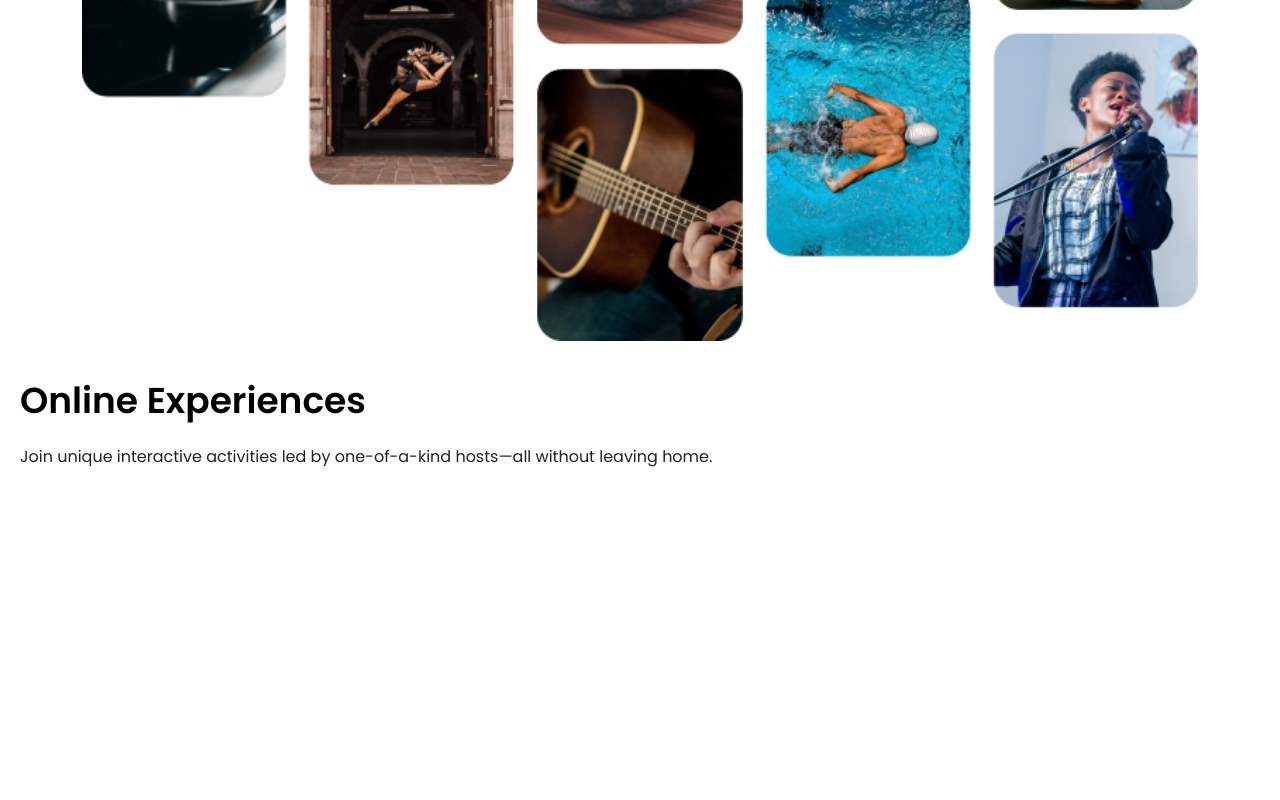
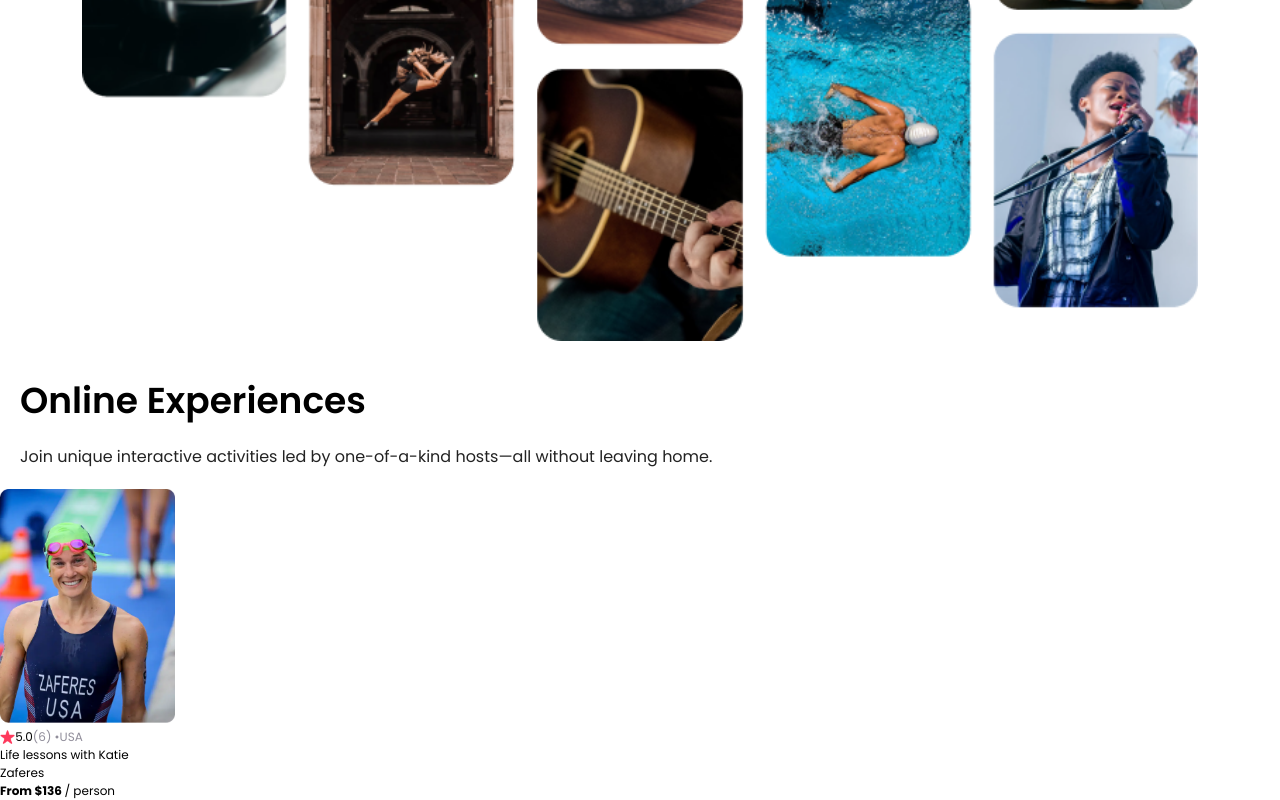
Before and after one commit to defnot001/reactProject_2, a React (Vite) app: page / in a window 1280 px wide. Shown: the part 419-1219 px from the top of the page. Before the commit the page ends 908 px from the top, so only its background shows below. Built offline with nearby package versions, Linux system fonts and the light colour scheme.

Commit message:
added card component

```diff
--- a/src/App.jsx
+++ b/src/App.jsx
@@ -1,12 +1,14 @@
 import './App.css';
 import Navbar from './components/Navbar';
 import Hero from './components/Hero';
+import Card from './components/Card';
 
 function App() {
   return (
     <div className="App">
       <Navbar />
       <Hero />
+      <Card />
     </div>
   );
 }
--- /dev/null
+++ b/src/components/Card.css
@@ -0,0 +1,17 @@
+.card {
+  width: 175px;
+  font-size: 12px;
+}
+
+.card--image {
+  width: 100%;
+}
+
+.card--stats {
+  display: flex;
+  align-items: center;
+}
+
+.card--star {
+  height: 14px;
+}
--- /dev/null
+++ b/src/components/Card.jsx
@@ -0,0 +1,23 @@
+import katieZaferes from '../images/katie-zaferes.png';
+import starIcon from '../images/star.png';
+import './Card.css';
+
+const Card = () => {
+  return (
+    <div className="card">
+      <img src={katieZaferes} alt="Katie Zaferes" className="card--image" />
+      <div className="card--stats">
+        <img src={starIcon} alt="star icon" className="card--star" />
+        <span>5.0</span>
+        <span className="gray">(6) • </span>
+        <span className="gray">USA</span>
+      </div>
+      <p>Life lessons with Katie Zaferes</p>
+      <p>
+        <span className="bold">From $136 </span>/ person
+      </p>
+    </div>
+  );
+};
+
+export default Card;
```
